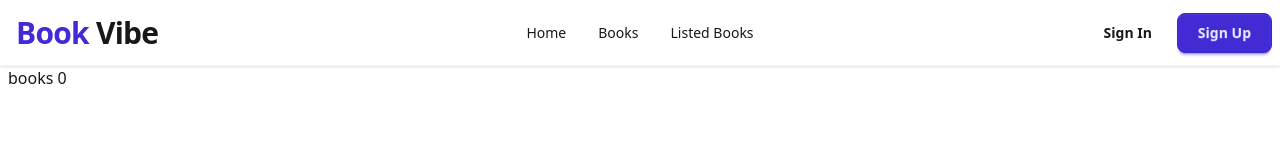
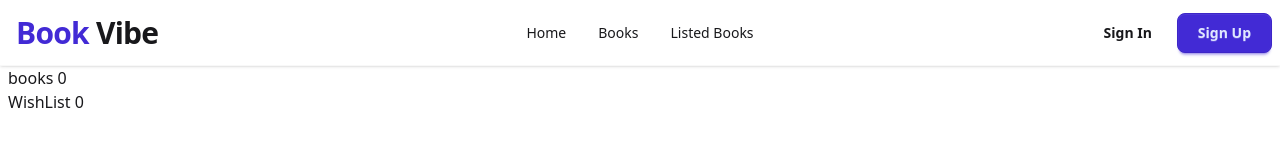
Before and after one commit to nafismahamudshahin/book-vibe, a Next.js app: page /listed-books in a window 1280 px wide. Shown: the top 164 px of the page. Built offline with nearby package versions, Linux system fonts and the light colour scheme.

Commit message:
implement handle add to wish list and readed list

```diff
--- a/package.json
+++ b/package.json
@@ -12,7 +12,8 @@
     "daisyui": "^5.7.42",
     "next": "16.3.5",
     "react": "19.2.8",
-    "react-dom": "19.2.8"
+    "react-dom": "19.2.8",
+    "react-toastify": "^11.1.0"
   },
   "devDependencies": {
     "@tailwindcss/postcss": "^4",
--- a/src/app/books/[id]/page.tsx
+++ b/src/app/books/[id]/page.tsx
@@ -1,4 +1,5 @@
 import ReadBtn from '@/components/BooksDetails/ReadBtn';
+import WishlistBtn from '@/components/BooksDetails/WishlistBtn';
 import { IBook } from '@/types/books.type';
 import Image from 'next/image';
 import React from 'react';
@@ -127,9 +128,7 @@ const BookDetailsPage = async ({ params }: { params: { id: string } }) => {
                     {/* Buttons */}
                     <div className="mt-8 flex flex-wrap gap-4">
                         <ReadBtn book={book}></ReadBtn>
-                        <button className="btn rounded-xl border-gray-300 bg-white px-7">
-                            Wishlist
-                        </button>
+                        <WishlistBtn book={book}></WishlistBtn>
                     </div>
                 </div>
             </div>
--- a/src/app/layout.tsx
+++ b/src/app/layout.tsx
@@ -3,6 +3,7 @@ import { Geist, Geist_Mono } from "next/font/google";
 import "./globals.css";
 import Navbar from "@/components/Navbar";
 import BooksProvider from "@/context/booksContext";
+import { ToastContainer } from "react-toastify";
 
 const geistSans = Geist({
   variable: "--font-geist-sans",
@@ -33,6 +34,7 @@ export default function RootLayout({ children }: LayoutProps<"/">) {
             {children}
           </main>
         </BooksProvider>
+        <ToastContainer />
       </body>
     </html>
   );
--- a/src/app/listed-books/page.tsx
+++ b/src/app/listed-books/page.tsx
@@ -3,10 +3,13 @@ import { booksContext } from '@/context/booksContext';
 import React, { useContext } from 'react';
 
 const ListedBooksPage = () => {
-    const { readedBooks, setReadedBooks } = useContext(booksContext)
+    const { readedBooks, wishList } = useContext(booksContext)
     return (
         <div>
-            books {readedBooks.length}
+            <h1>
+                books {readedBooks.length}
+            </h1>
+            WishList {wishList.length}
         </div>
     );
 };
--- a/src/components/BooksDetails/ReadBtn.tsx
+++ b/src/components/BooksDetails/ReadBtn.tsx
@@ -3,15 +3,22 @@
 import { booksContext } from "@/context/booksContext";
 import { IBook } from "@/types/books.type";
 import { useContext } from "react";
+import { toast } from "react-toastify";
 
 const ReadBtn = ({ book }: { book: IBook }) => {
     const { readedBooks, setReadedBooks } = useContext(booksContext)
+    const isExit = readedBooks.find(b => b.bookId === book.bookId);
     const handleSetReaded = () => {
-        setReadedBooks([...readedBooks, book]);
+        if (!isExit) {
+            setReadedBooks([...readedBooks, book]);
+            toast.success(`${book.bookName} is successfully added to readed list.`)
+        } else {
+            toast.error("This book already added in Readed list.")
+        }
     }
     return (
         <button onClick={() => handleSetReaded()} className="btn btn-primary rounded-xl px-7">
-            Read
+            {isExit ? "Added to Read List" : "Read"}
         </button>
     );
 };
--- /dev/null
+++ b/src/components/BooksDetails/WishlistBtn.tsx
@@ -0,0 +1,28 @@
+"use client";
+import { booksContext } from '@/context/booksContext';
+import { IBook } from '@/types/books.type';
+import React, { useContext } from 'react';
+import { toast } from 'react-toastify';
+interface WishlistBtnProps {
+    book: IBook
+}
+const WishlistBtn = ({ book }: WishlistBtnProps) => {
+    const { wishList, setWishList } = useContext(booksContext);
+
+    const isExit = wishList.find(b => b.bookId === book.bookId)
+    const handleAddToWishList = (): void => {
+        if (!isExit) {
+            setWishList([...wishList, book]);
+            toast.success(`${book.bookName} successfully added to wishList.`);
+        } else {
+            toast.error("This book already added.")
+        }
+    }
+    return (
+        <button onClick={() => handleAddToWishList()} className="btn rounded-xl border-gray-300 bg-white px-7">
+            {isExit ? "Added in wishlist." : `Wishlist`}
+        </button>
+    );
+};
+
+export default WishlistBtn;
```
Also changed, not shown: 1 other file (tests, documents, lock files or other folders).
